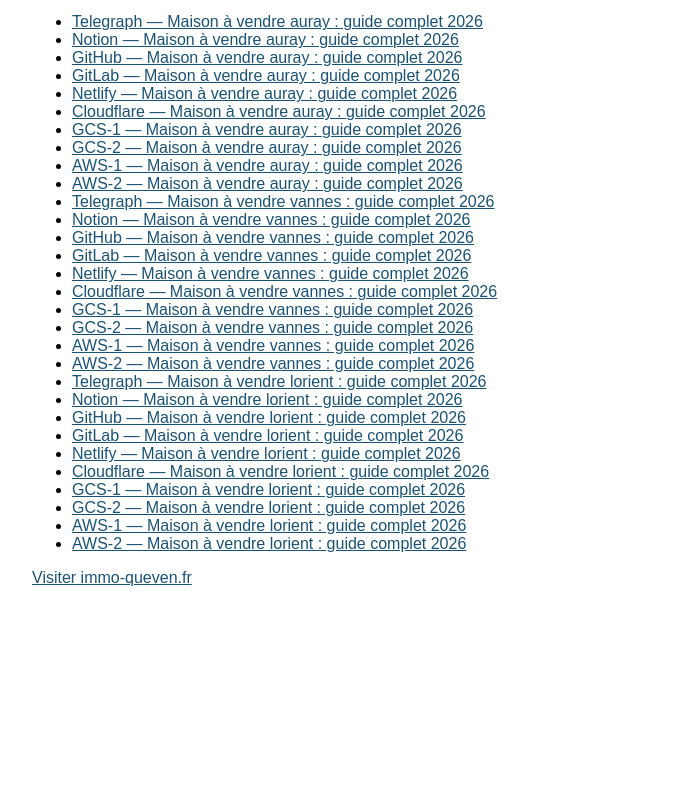
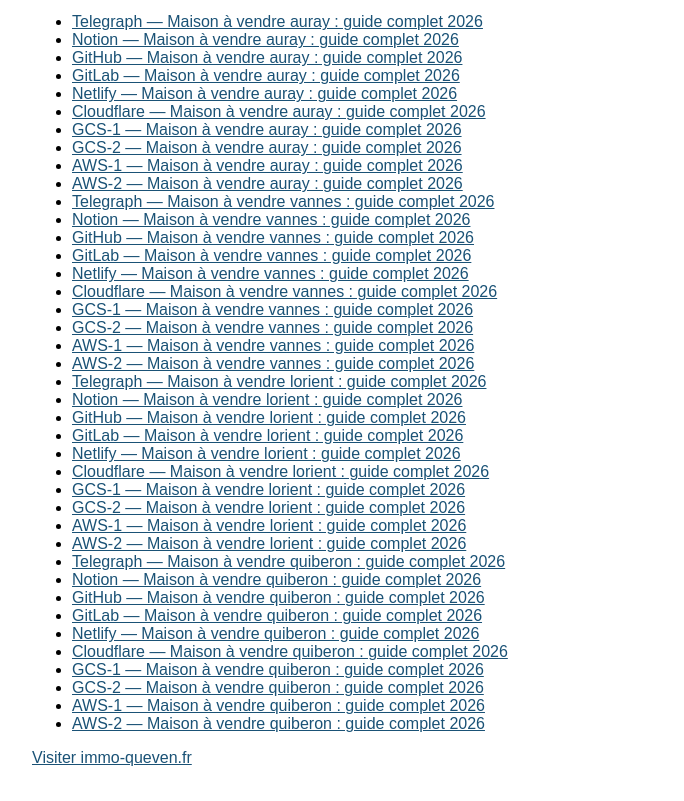
Before and after one commit to Duduledaron/immo-queven-fr-stacking-hub, a plain HTML site: page index.html in a window 1280 px wide. Shown: the part 119-920 px from the top of the page, without its empty margins (158-842 px from the left). Before the commit the page ends 800 px from the top, so only its background shows below. Drawn offline with Linux system fonts and the light colour scheme.

Commit message:
update hub

```diff
--- a/index.html
+++ b/index.html
@@ -35,6 +35,16 @@
 <li><a href="https://storage.googleapis.com/stack-maison-vendre-lorient-gcs-2/index.html">GCS-2 — Maison à vendre lorient : guide complet 2026</a></li>
 <li><a href="http://stack-maison-vendre-lorient-aws-1.s3-website.eu-west-3.amazonaws.com/">AWS-1 — Maison à vendre lorient : guide complet 2026</a></li>
 <li><a href="http://stack-maison-vendre-lorient-aws-2.s3-website.eu-west-3.amazonaws.com/">AWS-2 — Maison à vendre lorient : guide complet 2026</a></li>
+<li><a href="https://telegra.ph/Maison-à-vendre-quiberon--guide-complet-2026-04-10">Telegraph — Maison à vendre quiberon : guide complet 2026</a></li>
+<li><a href="https://www.notion.so/Maison-vendre-quiberon-guide-complet-2026-33eff01f6215811db792eb30b3ee8257">Notion — Maison à vendre quiberon : guide complet 2026</a></li>
+<li><a href="https://duduledaron.github.io/stack-maison-vendre-quiberon/">GitHub — Maison à vendre quiberon : guide complet 2026</a></li>
+<li><a href="https://duduledaron.gitlab.io/stack-maison-vendre-quiberon/">GitLab — Maison à vendre quiberon : guide complet 2026</a></li>
+<li><a href="https://stack-maison-vendre-quiberon.netlify.app/">Netlify — Maison à vendre quiberon : guide complet 2026</a></li>
+<li><a href="https://stack-maison-vendre-quiberon.pages.dev/">Cloudflare — Maison à vendre quiberon : guide complet 2026</a></li>
+<li><a href="https://storage.googleapis.com/stack-maison-vendre-quiberon-gcs-1/index.html">GCS-1 — Maison à vendre quiberon : guide complet 2026</a></li>
+<li><a href="https://storage.googleapis.com/stack-maison-vendre-quiberon-gcs-2/index.html">GCS-2 — Maison à vendre quiberon : guide complet 2026</a></li>
+<li><a href="http://stack-maison-vendre-quiberon-aws-1.s3-website.eu-west-3.amazonaws.com/">AWS-1 — Maison à vendre quiberon : guide complet 2026</a></li>
+<li><a href="http://stack-maison-vendre-quiberon-aws-2.s3-website.eu-west-3.amazonaws.com/">AWS-2 — Maison à vendre quiberon : guide complet 2026</a></li>
 </ul>
 <p><a href="https://immo-queven.fr/">Visiter immo-queven.fr</a></p>
 </body></html>
```
